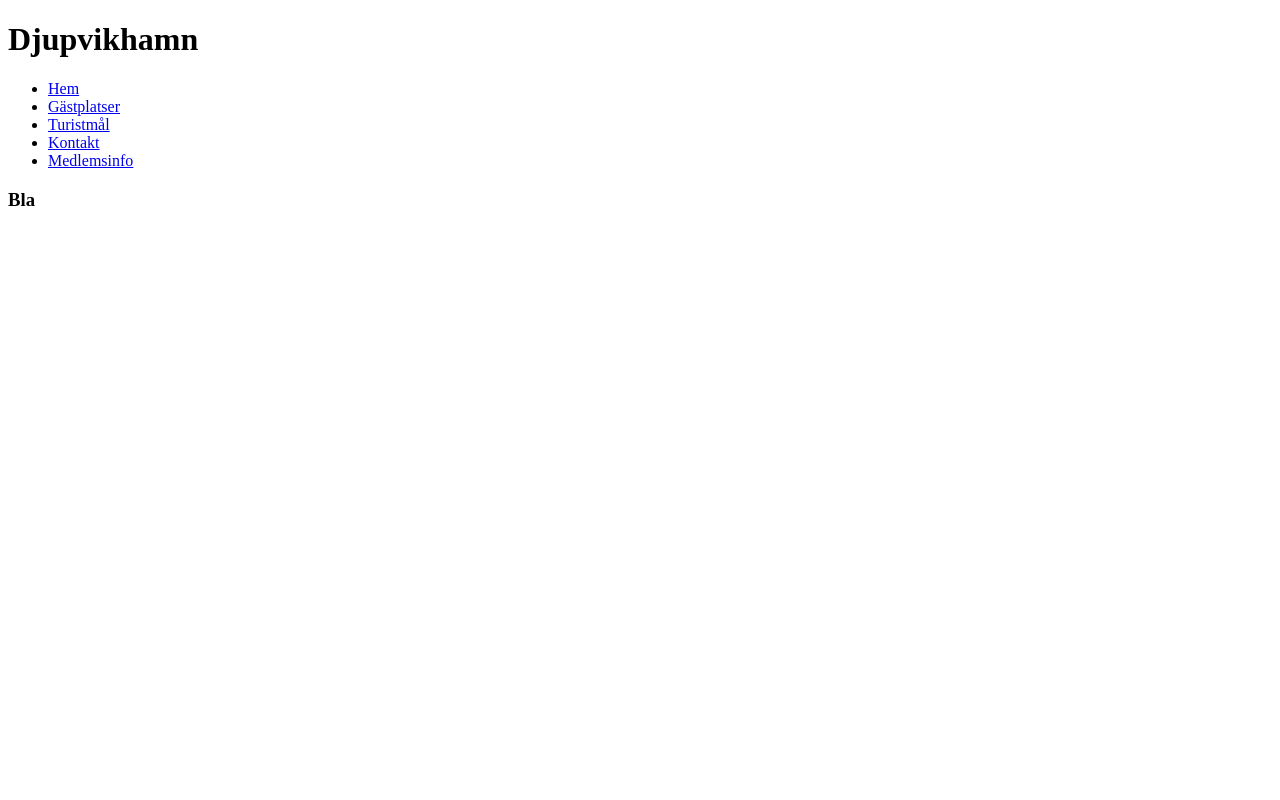
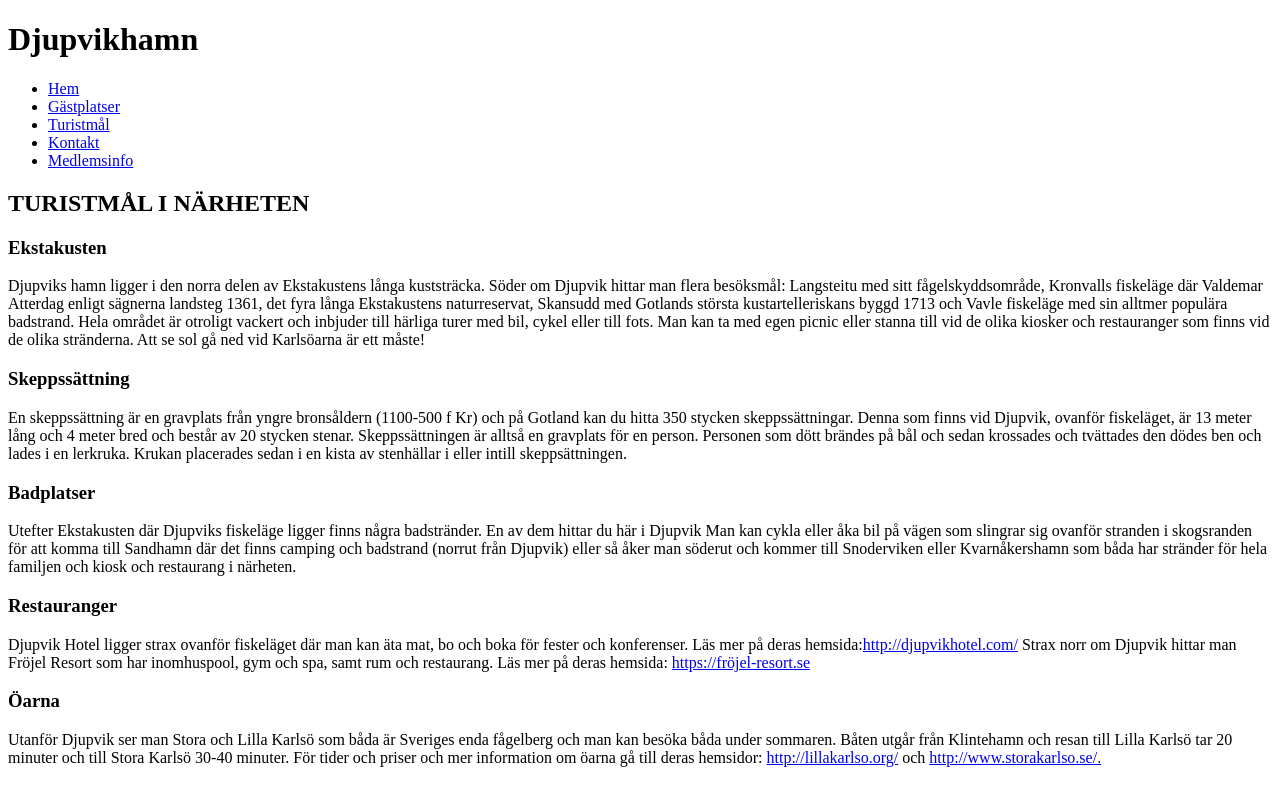
Before and after one commit to amelow/Dynamiska-Webbapplikationer, a plain HTML site: page Assignment4-Djupvikshamn/turistmål.html in a window 1280 px wide. Drawn offline with Linux system fonts and the light colour scheme.

Commit message:
Turistpage html done

```diff
--- a/Assignment4-Djupvikshamn/turistmål.html
+++ b/Assignment4-Djupvikshamn/turistmål.html
@@ -2,10 +2,10 @@
 <html lang="sv">
 
 <head>
-    <meta charset="utf-8"></meta>
-    <meta http-equiv="X-UA-Compatible" content="IE=edge"></meta>
+    <meta charset="utf-8">
+    <meta http-equiv="X-UA-Compatible" content="IE=edge">
     <title>Djupvikhamn </title>
-    <meta name="viewport" content="width=device-width, initial-scale=1"></meta>
+    <meta name="viewport" content="width=device-width, initial-scale=1">
     <link rel="stylesheet" type="text/css" media="screen" href="./style.css" />
     <script type="" src="./app.js"></script>
 </head>
@@ -15,10 +15,8 @@
         <header>
             <h1>Djupvikhamn</h1>
             <nav>
-                <!--Nav är för att gruppera ihop navigeringslänkar-->
                 <ul>
-                    <!--ul är en osorterad lista(bara punktform).li taggarna är list items i ul-->
-                    <li><a href="./index.html">Hem</a></li> <!--Länkar-->
+                    <li><a href="./index.html">Hem</a></li>
                     <li><a href="./gästplatser.html">Gästplatser</a></li>
                     <li><a href="./turistmål.html">Turistmål</a></li>
                     <li><a href="./kontakt.html">Kontakt</a></li>
@@ -26,7 +24,66 @@
                 </ul>
             </nav>
         </header>
-        <h3>Bla</h3>
+        <h2>TURISTMÅL I NÄRHETEN</h2>
+        <article>
+            <section>
+                <h3>Ekstakusten</h3>
+                <p>Djupviks hamn ligger i den norra delen av Ekstakustens långa kuststräcka. Söder om Djupvik hittar man
+                    flera besöksmål: Langsteitu med sitt fågelskyddsområde, Kronvalls fiskeläge där Valdemar Atterdag
+                    enligt sägnerna landsteg 1361, det fyra långa Ekstakustens naturreservat, Skansudd med Gotlands
+                    största kustartelleriskans byggd 1713 och Vavle fiskeläge med sin alltmer populära badstrand.
+                    Hela området är otroligt vackert och inbjuder till härliga turer med bil, cykel eller till fots. Man
+                    kan ta med egen picnic eller stanna till vid de olika kiosker och restauranger som finns vid de
+                    olika stränderna.
+                    Att se sol gå ned vid Karlsöarna är ett måste!
+                </p>
+            </section>
+            <section>
+                <h3>Skeppssättning</h3>
+                <p>En skeppssättning är en gravplats från yngre bronsåldern (1100-500 f Kr) och på Gotland kan du hitta
+                    350 stycken skeppssättningar. Denna som finns vid Djupvik, ovanför fiskeläget, är 13 meter lång och
+                    4 meter bred och består av 20 stycken stenar.
+                    Skeppssättningen är alltså en gravplats för en person. Personen som dött brändes på bål och sedan
+                    krossades och tvättades den dödes ben och lades i en lerkruka. Krukan placerades sedan i en kista av
+                    stenhällar i eller intill skeppsättningen. </p>
+            </section>
+            <section>
+                <h3>Badplatser</h3>
+                <p>Utefter Ekstakusten där Djupviks fiskeläge ligger finns några badstränder. En av dem hittar du här i
+                    Djupvik
+
+                    Man kan cykla eller åka bil på vägen som slingrar sig ovanför stranden i skogsranden för att komma
+                    till
+                    Sandhamn där det finns camping och badstrand (norrut från Djupvik) eller så åker man söderut och
+                    kommer
+                    till Snoderviken eller Kvarnåkershamn som båda har stränder för hela familjen och kiosk och
+                    restaurang i
+                    närheten.
+                </p>
+            </section>
+            <section>
+                <h3>Restauranger</h3>
+                <p>Djupvik Hotel ligger strax ovanför fiskeläget där man kan äta mat, bo och boka för fester och
+                    konferenser. Läs mer på deras hemsida:<a
+                        href="http://djupvikhotel.com/">http://djupvikhotel.com/</a>
+                    Strax norr om Djupvik hittar man Fröjel Resort som har inomhuspool, gym och spa, samt rum och
+                    restaurang. Läs mer på deras hemsida: <a
+                        href="https://fröjel-resort.se">https://fröjel-resort.se</a>
+                </p>
+            </section>
+            <section>
+                <h3>Öarna</h3>
+                <p>Utanför Djupvik ser man Stora och Lilla Karlsö som båda är Sveriges enda fågelberg och man kan besöka
+                    båda under sommaren. Båten utgår från Klintehamn och resan till Lilla Karlsö tar 20 minuter och till
+                    Stora Karlsö 30-40 minuter.
+                    För tider och priser och mer information om öarna gå till deras hemsidor:
+                    <a href="http://lillakarlso.org/ ">http://lillakarlso.org/</a>
+                    och <a href="http://www.storakarlso.se/">http://www.storakarlso.se/.</a>
+                </p>
+            </section>
+        </article>
+
     </div>
 </body>
+
 </html>
```
Also changed, not shown: Assignment4-Djupvikshamn/index.html (+1 -7 lines), Assignment4-Djupvikshamn/kontakt.html (+4 -10 lines).
